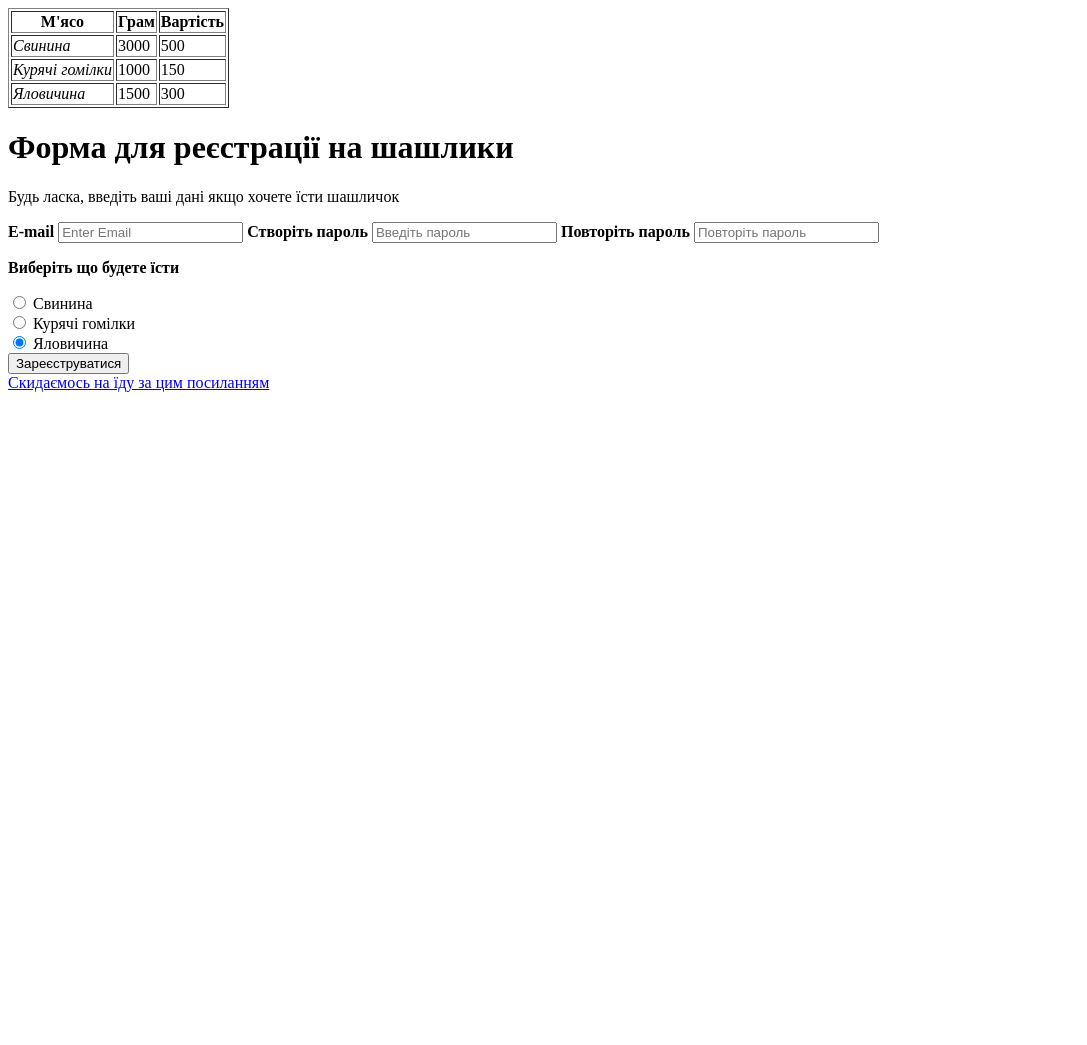
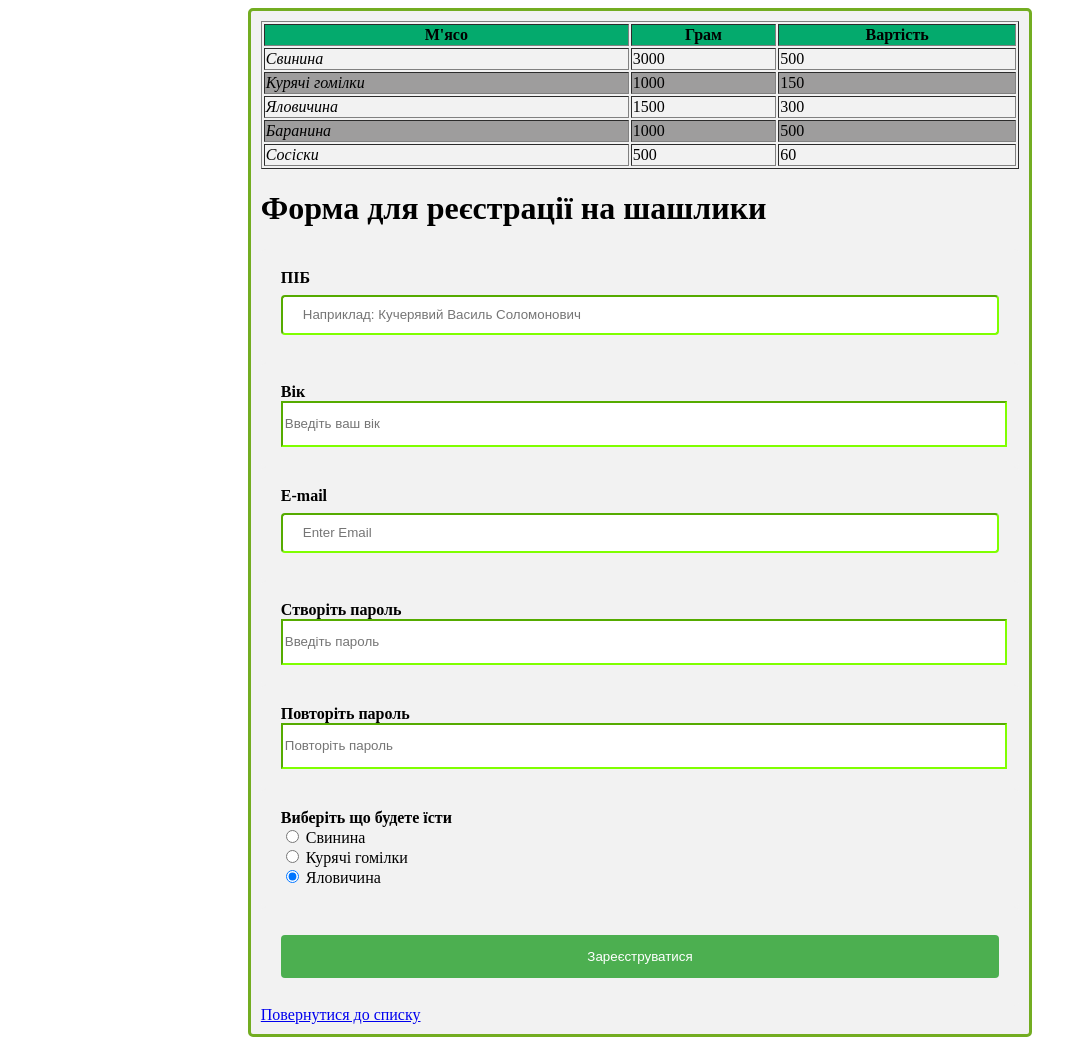
Before and after one commit to andrew17752985/myRepo, a plain HTML site: page tabHtml.html in a window 1280 px wide. Shown: the whole page, without its empty margins (0-1087 px from the left). Before the commit the page ends 800 px from the top, so only its background shows below. Drawn offline with Linux system fonts and the light colour scheme.

Commit message:
style.css

```diff
--- /dev/null
+++ b/myCss.css
@@ -0,0 +1,130 @@
+/* .testClass > p{
+    color: chartreuse;
+}
+
+.testClass2{
+    color: crimson;
+}
+
+.testClass > label{
+    color: rgb(0, 204, 255);
+    font-family: Arial, Helvetica, sans-serif;
+    font-size: 30px;
+}
+
+[type="text"] {
+    color: darkkhaki;
+}
+
+[type="password"] {
+    color: indigo;
+}
+
+.testClass2 > label{
+    color: rgb(0, 204, 255);
+    font-family: Arial, Helvetica, sans-serif;
+    font-size: 30px;
+}
+
+p+label {
+    font-size: 50px;
+}
+
+label:hover {
+    color:lightsalmon
+}
+
+p::before{
+    content: "this is p "
+}
+
+.testClass2::before{
+content: "this is class2 "
+}
+
+#pID {
+    color: rgb(255, 145, 0);
+   font-size: 70px;
+} */
+
+.center {
+    margin: auto;
+    width: 60%;
+    border: 3px solid #73AD21;
+    padding: 10px;
+  }
+
+  table>thead {
+    background-color: #04AA6D;
+}
+
+table tr:hover {
+    background-color: #ddd;
+}
+
+table tr:nth-child(even) {
+    background-color: #9e9d9d;
+}
+
+table {
+    width: 100%;
+}
+
+input[type=text], select {
+    width: 100%;
+    padding: 12px 20px;
+    margin: 8px 0;
+    display: inline-block;
+    border-radius: 4px;
+    box-sizing: border-box;
+  }
+
+  input[type=submit] {
+    width: 100%;
+    background-color: #4CAF50;
+    color: white;
+    padding: 14px 20px;
+    margin: 8px 0;
+    border: none;
+    border-radius: 4px;
+    cursor: pointer;
+  }
+
+  input[type=submit]:hover {
+    background-color: #45a049;
+  }
+
+  div {
+    border-radius: 5px;
+    background-color: #f2f2f2;
+    padding: 20px;
+  }
+
+  label+input {
+      width: 100%;
+  }
+
+  label+input {
+      border-color: chartreuse;
+      height: 40px;
+  }
+
+  #mazafaka {
+    width: 100%;
+    background-color: #4CAF50;
+    color: white;
+    padding: 14px 20px;
+    margin: 8px 0;
+    border: none;
+    border-radius: 4px;
+    cursor: pointer;
+  }
+
+  #mazafaka:hover {
+    background-color: #45a049;
+  }
+
+  ul{
+      width: 100%;
+      margin: 10px;
+  }
--- a/tabHtml.html
+++ b/tabHtml.html
@@ -5,8 +5,10 @@
       <meta http-equiv="X-UA-Compatible" content="IE=edge">
       <meta name="viewport" content="width=device-width, initial-scale=1.0">
       <title>Document</title>
+      <link rel="stylesheet" href="myCss.css">
   </head>
   <body>
+    <div class="center">
     <table border="1px">
       <thead>
         <th>М'ясо</th>
@@ -29,30 +31,51 @@
           <td>1500</td>
           <td>300</td>
         </tr>
+        <tr>
+          <td><dfn>Баранина</dfn></td>
+          <td>1000</td>
+          <td>500</td>
+        </tr>
+        <tr>
+          <td><dfn>Сосіски</dfn></td>
+          <td>500</td>
+          <td>60</td>
+        </tr>
       </tbody>
     </table>
       <form action="action_page.php">
-            <div class="container">
               <h1>Форма для реєстрації на шашлики</h1>
-              <p>Будь ласка, введіть ваші дані якщо хочете їсти шашличок</p>
-
+              <div>
+                <label for="поф"><b>ПІБ</b></label>
+                <input type="text" placeholder="Наприклад: Кучерявий Василь Соломонович" name="поф" required>
+              </div>
+              <div>
+                <label for="name"><b>Вік</b></label>
+                <input type="number" placeholder="Введіть ваш вік" name="Вік" required>
+              </div>
+              <div>
                 <label for="email"><b>E-mail</b></label>
                 <input type="text" placeholder="Enter Email" name="email" required>
-
+              </div>
+              <div>
                 <label for="psw"><b>Створіть пароль</b></label>
                 <input type="password" placeholder="Введіть пароль" name="psw" required>
-
+              </div>
+              <div class="testClass">
                 <label for="psw-repeat"><b>Повторіть пароль</b></label>
                 <input type="password" placeholder="Повторіть пароль" name="psw-repeat" required>
-
-              <p><label for="psw-repeat"><b>Виберіть що будете їсти</b></label></p>
+              </div>
+              <div>
+                <label for="psw-repeat"><b>Виберіть що будете їсти</b></label><br>
                 <input type="radio" name="мясо" value="mouse" checked> Свинина<br>
                 <input type="radio" name="мясо" value="mouse" checked> Курячі гомілки<br>
                 <input type="radio" name="мясо" value="mouse" checked> Яловичина<br>
-
-              <button type="submit" class="registerbtn">Зареєструватися</button>
+              </div>
+              <div>
+                <input type="submit" value="Зареєструватися">
               </div>
       </form>
-      <a href="PageHTML.html">Скидаємось на їду за цим посиланням</a>
+      <a href="PageHTML.html">Повернутися до списку</a>
+    </div>
   </body>
 </html>
```
Also changed, not shown: PageHTML.html (+8 -4 lines). Lines whose indentation alone changed are shown as unchanged.
